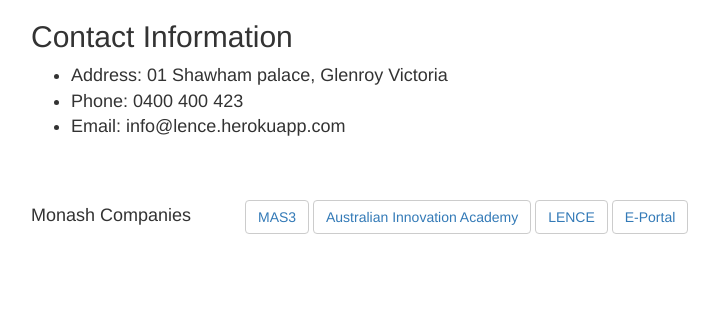
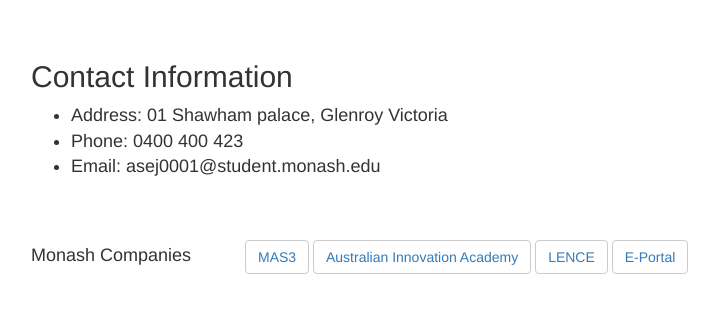
Before and after one commit to BuronX/lence, a Flask app: page /contact in a window 1280 px wide. Shown: the part 56-369 px from the top of the page, without its empty margins (39-758 px from the left). Run offline with Flask 2, Linux system fonts and the light colour scheme; some libraries are stand-ins or nearby versions.

Commit message:
update contact email

```diff
--- a/app/templates/contact.html
+++ b/app/templates/contact.html
@@ -5,11 +5,12 @@
 {% endblock %}
 
 {% block body %}
+<br><br>
 <h2> Contact Information </h2>
 
 <ul>
     <li>Address:    01 Shawham palace, Glenroy Victoria</li>
     <li>Phone:      0400 400 423</li>
-    <li>Email:      info@lence.herokuapp.com</li>
+    <li>Email:      asej0001@student.monash.edu</li>
 </ul>
 {% endblock %}
```
